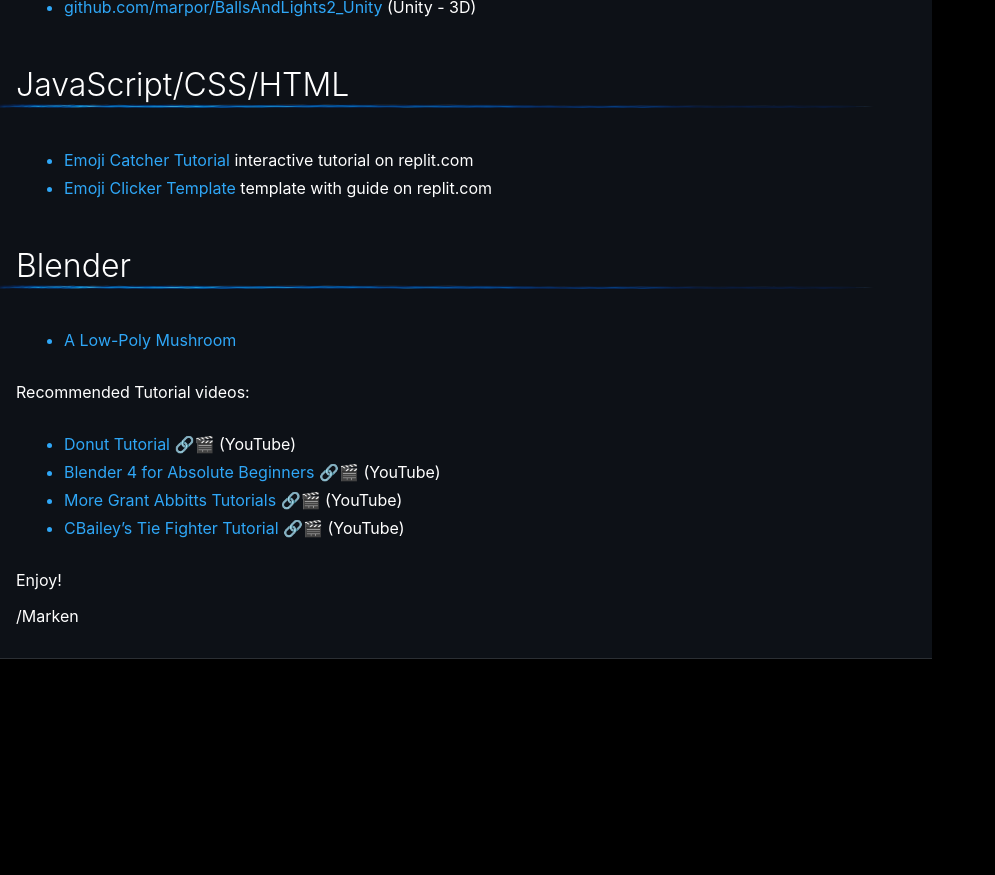
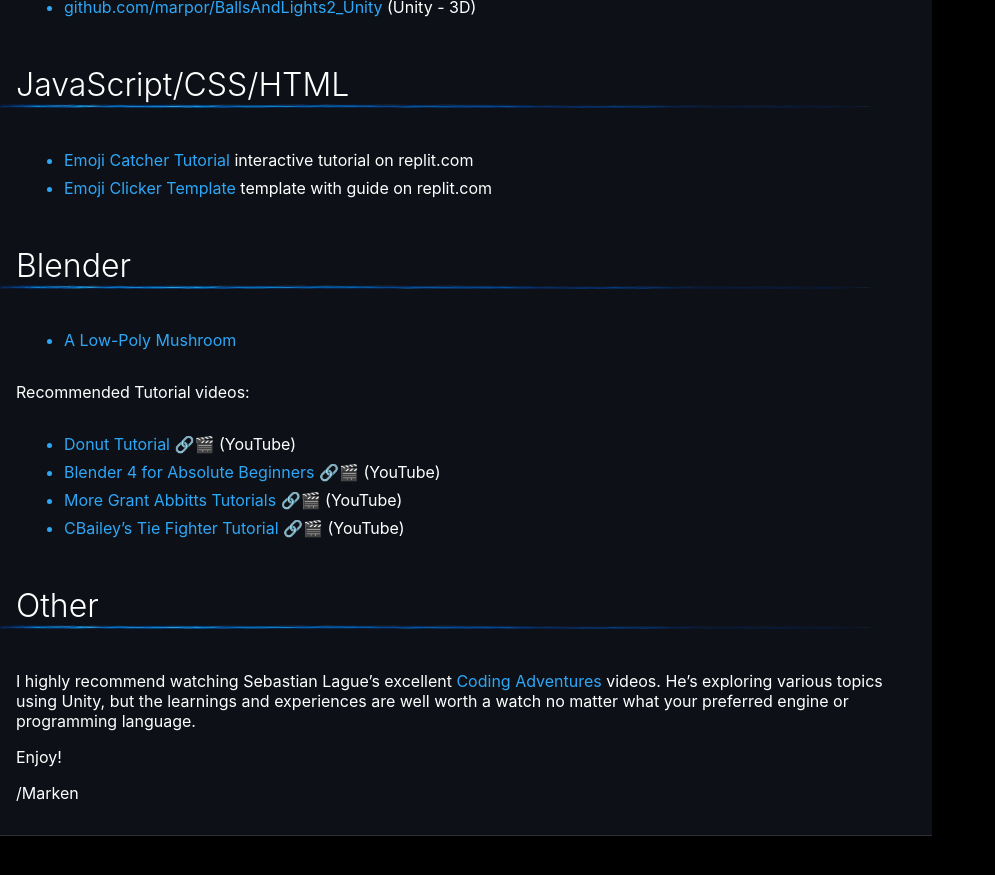
Before and after one commit to marpor/codingpirates, a Jekyll site: the page built from index.md, in a window 1280 px wide and 900 px high, scrolled down 1098 px. Shown: the top 875 px of the window, without its empty margins (0-995 px from the left). Built offline with Jekyll 4.4.1, drawn with Linux system fonts in a browser that asks for light colours; our own code applies the rules of GitHub Pages for plain Markdown files; before the commit the page ends 1821 px from its top, so only the background shows below that.

Commit message:
Update index.md

```diff
--- a/index.md
+++ b/index.md
@@ -50,6 +50,10 @@
 * [More Grant Abbitts Tutorials](https://www.youtube.com/@grabbitt/playlists) 🔗🎬 (YouTube)
 * [CBailey's Tie Fighter Tutorial](https://www.youtube.com/watch?v=SVl_tlbGrh4&ab_channel=CBaileyFilm) 🔗🎬 (YouTube)
 
+# Other
+
+I highly recommend watching Sebastian Lague's excellent [Coding Adventures](https://www.youtube.com/@SebastianLague) videos. He's exploring various topics using Unity, but the learnings and experiences are well worth a watch no matter what your preferred engine or programming language.
+
 Enjoy!
 
 /Marken
```
